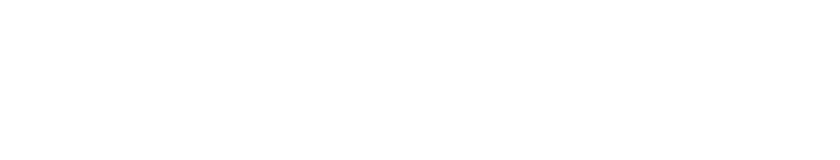
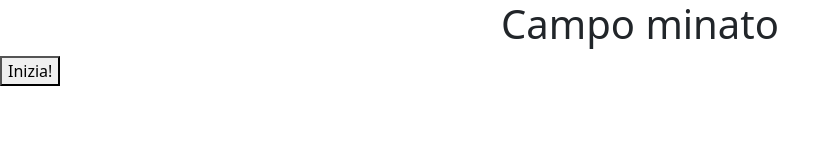
Before and after one commit to DavideGila/js-campominato-grid, a plain HTML site: page index.html in a window 1280 px wide. Shown: the whole page, without its empty margins (0-840 px from the left). Drawn offline with nearby package versions, Linux system fonts and the light colour scheme.

Commit message:
created the playground with his button

```diff
--- a/index.html
+++ b/index.html
@@ -12,6 +12,9 @@
     <title>Campo minato</title>
 </head>
 <body>
+    <h1 class="text-center">Campo minato</h1>
+    <div id="playground"></div>
+    <button>Inizia!</button>
 
     <script src="js/script.js"></script>
 </body>
```
